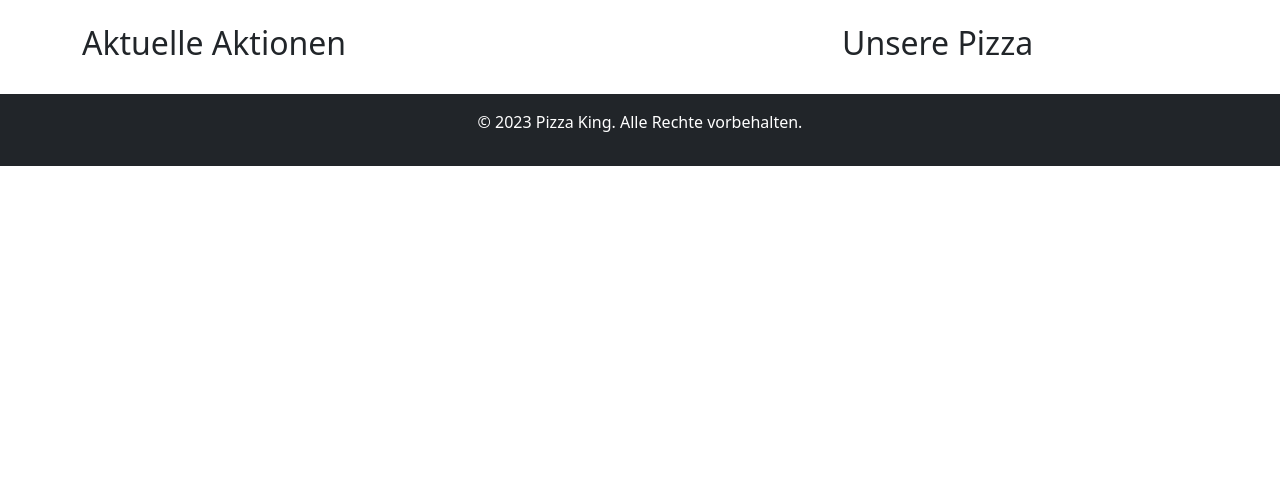
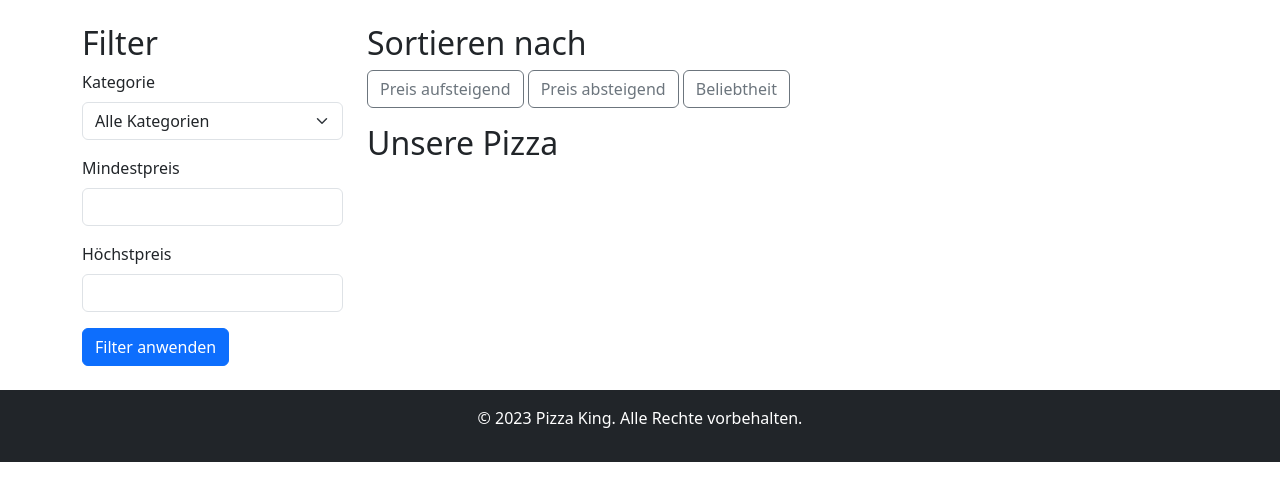
Before and after one commit to Alexandr911/pizza-king, a Django app: page / in a window 1280 px wide. Shown: the part 56-557 px from the top of the page. Run offline with Django 3.2, Linux system fonts and the light colour scheme; data that the repository does not hold is empty.

Commit message:
Added filtering and sorting functionality

```diff
--- a/store/templates/store/home.html
+++ b/store/templates/store/home.html
@@ -2,22 +2,37 @@
 
 {% block content %}
 <div class="row">
-    <div class="col-md-8">
-        <h2>Aktuelle Aktionen</h2>
-        <div class="row">
-            {% for promotion in promotions %}
-                <div class="col-md-6 mb-4">
-                    <div class="card">
-                        <div class="card-body">
-                            <h5 class="card-title">{{ promotion.title }}</h5>
-                            <p class="card-text">{{ promotion.description }}</p>
-                        </div>
-                    </div>
-                </div>
-            {% endfor %}
+    <div class="col-md-3">
+        <h2>Filter</h2>
+        <form method="get" action="{% url 'home' %}">
+            <div class="mb-3">
+                <label for="category" class="form-label">Kategorie</label>
+                <select name="category" id="category" class="form-select">
+                    <option value="">Alle Kategorien</option>
+                    {% for category in categories %}
+                        <option value="{{ category }}" {% if category == request.GET.category %}selected{% endif %}>{{ category }}</option>
+                    {% endfor %}
+                </select>
+            </div>
+            <div class="mb-3">
+                <label for="min_price" class="form-label">Mindestpreis</label>
+                <input type="number" name="min_price" id="min_price" class="form-control" value="{{ request.GET.min_price }}">
+            </div>
+            <div class="mb-3">
+                <label for="max_price" class="form-label">Höchstpreis</label>
+                <input type="number" name="max_price" id="max_price" class="form-control" value="{{ request.GET.max_price }}">
+            </div>
+            <button type="submit" class="btn btn-primary">Filter anwenden</button>
+        </form>
+    </div>
+    <div class="col-md-9">
+        <h2>Sortieren nach</h2>
+        <div class="mb-3">
+            <a href="?sort_by=price_asc" class="btn btn-outline-secondary">Preis aufsteigend</a>
+            <a href="?sort_by=price_desc" class="btn btn-outline-secondary">Preis absteigend</a>
+            <a href="?sort_by=popularity" class="btn btn-outline-secondary">Beliebtheit</a>
         </div>
-    </div>
-    <div class="col-md-4">
+
         <h2>Unsere Pizza</h2>
         <div class="list-group">
             {% for product in products %}
@@ -32,22 +47,4 @@
         </div>
     </div>
 </div>
-
-{% if recommendations %}
-    <h2>Empfehlungen für Sie</h2>
-    <div class="row">
-        {% for recommendation in recommendations %}
-            <div class="col-md-4 mb-4">
-                <div class="card">
-                    <div class="card-body">
-                        <h5 class="card-title">{{ recommendation.product.name }}</h5>
-                        <p class="card-text">{{ recommendation.product.description }}</p>
-                        <p class="card-text">Preis: {{ recommendation.product.price }} €</p>
-                        <a href="{% url 'add_to_cart' recommendation.product.id %}" class="btn btn-primary">In den Warenkorb</a>
-                    </div>
-                </div>
-            </div>
-        {% endfor %}
-    </div>
-{% endif %}
 {% endblock %}
--- a/store/views.py
+++ b/store/views.py
@@ -11,33 +11,42 @@ from django.core.mail import send_mail
 from django.template.loader import render_to_string
 from django.utils.html import strip_tags
 from django.utils import timezone
-from django.db.models import Count, Avg
+from django.db.models import Count, Avg, Q
 from django.core.cache import cache
 import logging
 
 
-
-
-
-
 #представление главной страницы
 def home(request):
-    products = cache.get('products')
-    if not products:
-        products = Product.objects.all()
-        cache.set('products', products, 60 * 15)  # Кэшируем на 15 минут
-
+    products = Product.objects.all()
     promotions = Promotion.objects.filter(active=True)
 
-    recommendations = []
-    if request.user.is_authenticated:
-        recommendations = Recommendation.objects.filter(user=request.user).order_by('-score')[:5]
-        logger.info(f"Recommendations for {request.user.username}: {list(recommendations)}")  # Логирование
+    # Фильтрация по категории
+    category = request.GET.get('category')
+    if category:
+        products = products.filter(category=category)
+
+    # Фильтрация по цене
+    min_price = request.GET.get('min_price')
+    max_price = request.GET.get('max_price')
+    if min_price:
+        products = products.filter(price__gte=min_price)
+    if max_price:
+        products = products.filter(price__lte=max_price)
+
+    # Сортировка
+    sort_by = request.GET.get('sort_by')
+    if sort_by == 'price_asc':
+        products = products.order_by('price')
+    elif sort_by == 'price_desc':
+        products = products.order_by('-price')
+    elif sort_by == 'popularity':
+        products = products.annotate(num_orders=Count('orderitem')).order_by('-num_orders')
 
     return render(request, 'store/home.html', {
         'products': products,
         'promotions': promotions,
-        'recommendations': recommendations,
+        'categories': Product.objects.values_list('category', flat=True).distinct(),
     })
 
 # Добавление товаров в корзину
```
